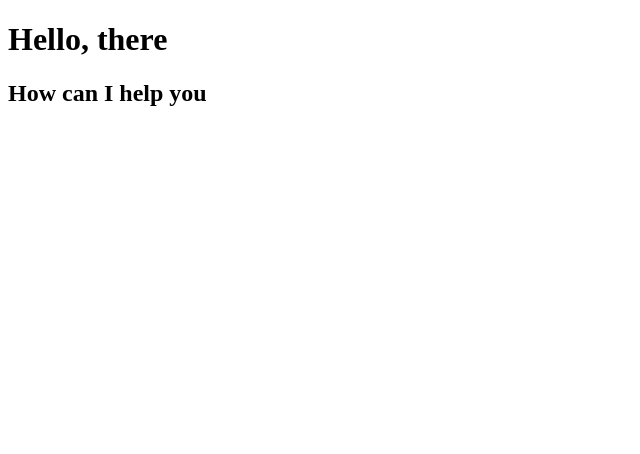
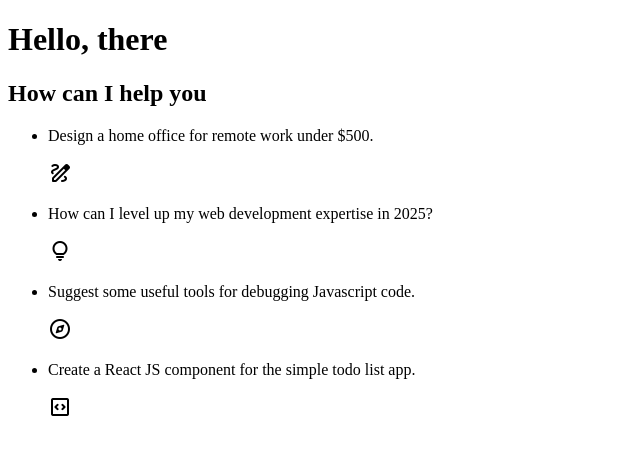
Before and after one commit to prashantmore45/AI---Chatbot, a plain HTML site: page index.html in a window 1280 px wide. Shown: the whole page, without its empty margins (0-640 px from the left). Drawn offline with nearby package versions, Linux system fonts and the light colour scheme.

Commit message:
Added chatbot suggestion list with sample queries and icons

```diff
--- a/index.html
+++ b/index.html
@@ -13,6 +13,32 @@
             <h1 class="header">Hello, there</h1>
             <h2 class="sub-heading">How can I help you</h2>
         </header>
+        <ul class="suggestions">
+            <li class="suggestions-item">
+                <p class="text">Design a home office for remote work under $500.</p>
+                <span class="material-symbols-rounded">
+draw
+</span>
+            </li>
+            <li class="suggestions-item">
+                <p class="text">How can I level up my web development expertise in 2025?</p>
+                <span class="material-symbols-rounded">
+lightbulb
+</span>
+            </li>
+            <li class="suggestions-item">
+                <p class="text">Suggest some useful tools for debugging Javascript code.</p>
+                <span class="material-symbols-rounded">
+explore
+</span>
+            </li>
+            <li class="suggestions-item">
+                <p class="text">Create a React JS component for the simple todo list app.</p>
+                <span class="material-symbols-rounded">
+code_blocks
+</span>
+            </li>
+        </ul>
     </div>
 
 </body>
```
